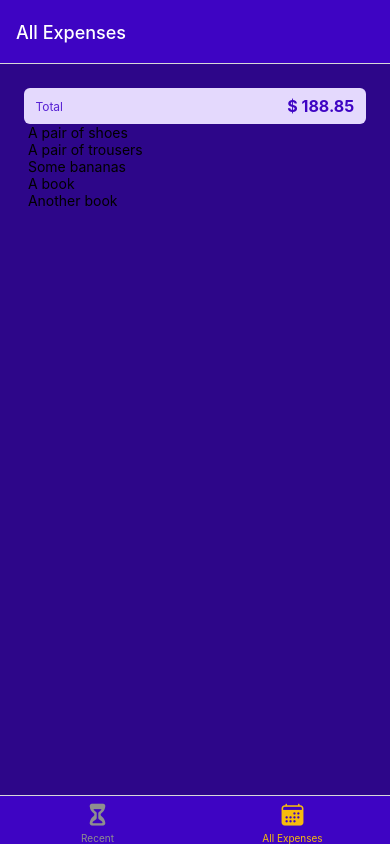
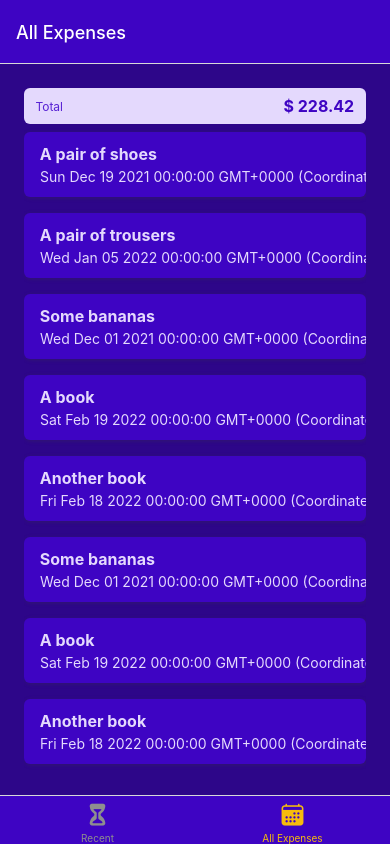
Before and after one commit to Achicago/Expense-tracker-app, a React Native app: screen /AllExpenses in a window 390 px wide. Built offline with nearby package versions, Linux system fonts and the light colour scheme.

Commit message:
Working on Expense List

```diff
--- /dev/null
+++ b/components/ExpenseOutput/ExpenseItem.js
@@ -0,0 +1,58 @@
+import { Pressable, StyleSheet, Text, View } from "react-native";
+import { GlobalStyles } from "../../constants/styles";
+
+
+function ExpenseItem({ description, amount, date }) {
+    return (
+        <Pressable>
+            <View style={styles.expenseItem} >
+                <View>
+                    <Text style={[styles.textBase, styles.description]} > {description} </Text>
+                    <Text style={styles.textBase} > {date.toString()} </Text>
+                </View>
+                <View style={styles.amountContainer} >
+                    <Text style={styles.amount} > {amount}</Text>
+                </View>
+            </View>
+        </Pressable>
+    );
+}
+
+export default ExpenseItem;
+
+const styles = StyleSheet.create({
+    expenseItem: {
+        padding: 12,
+        marginVertical: 8,
+        backgroundColor: GlobalStyles.colors.primary500,
+        flexDirection: 'row',
+        justifyContent: 'space-between',
+        borderRadius: 6,
+        elevation: 3,
+        shadowColor: GlobalStyles.colors.gray500,
+        shadowRadius: 4,
+        shadowOffset: { width: 1, height: 1 },
+        shadowOpacity: 0.4,
+    },
+    textBase: {
+        color: GlobalStyles.colors.primary50
+    },
+    description: {
+        fontSize: 16,
+        marginBottom: 4,
+        fontWeight: 'bold'
+    },
+    amountContainer: {
+        paddingHorizontal: 12,
+        paddingVertical: 4,
+        backgroundColor: 'white',
+        justifyContent: 'center',
+        alignItems: 'center',
+        borderRadius: 4,
+    },
+    amount: {
+        color: GlobalStyles.colors.primary500,
+        fontWeight: 'bold'
+    }
+
+})
--- a/components/ExpenseOutput/ExpensesList.js
+++ b/components/ExpenseOutput/ExpensesList.js
@@ -1,8 +1,9 @@
-import { FlatList, Text } from "react-native";
+import { FlatList } from "react-native";
+import ExpenseItem from "./ExpenseItem";
 
 
 function renderExpenseItem(itemData) {
-    return <Text> {itemData.item.description} </Text>
+    return <ExpenseItem {...itemData.item} />
 }
 
 function ExpensesList({ expenses }) {
--- a/components/ExpenseOutput/ExpensesOutput.js
+++ b/components/ExpenseOutput/ExpensesOutput.js
@@ -34,6 +34,24 @@
         amount: 18.59,
         date: new Date('2022-02-18')
     },
+    {
+        id: 'e6',
+        description: 'Some bananas',
+        amount: 5.99,
+        date: new Date('2021-12-01')
+    },
+    {
+        id: 'e7',
+        description: 'A book',
+        amount: 14.99,
+        date: new Date('2022-02-19')
+    },
+    {
+        id: 'e8',
+        description: 'Another book',
+        amount: 18.59,
+        date: new Date('2022-02-18')
+    },
 ]
 
 function ExpensesOutput({ expenses, expensesPeriod }) {
@@ -50,7 +68,9 @@
 const styles = StyleSheet.create({
     container: {
         flex: 1,
-        padding: 24,
+        paddingHorizontal: 24,
+        paddingTop: 24,
+        paddingBottom: 0,
         backgroundColor: GlobalStyles.colors.primary700
     }
 })
```
